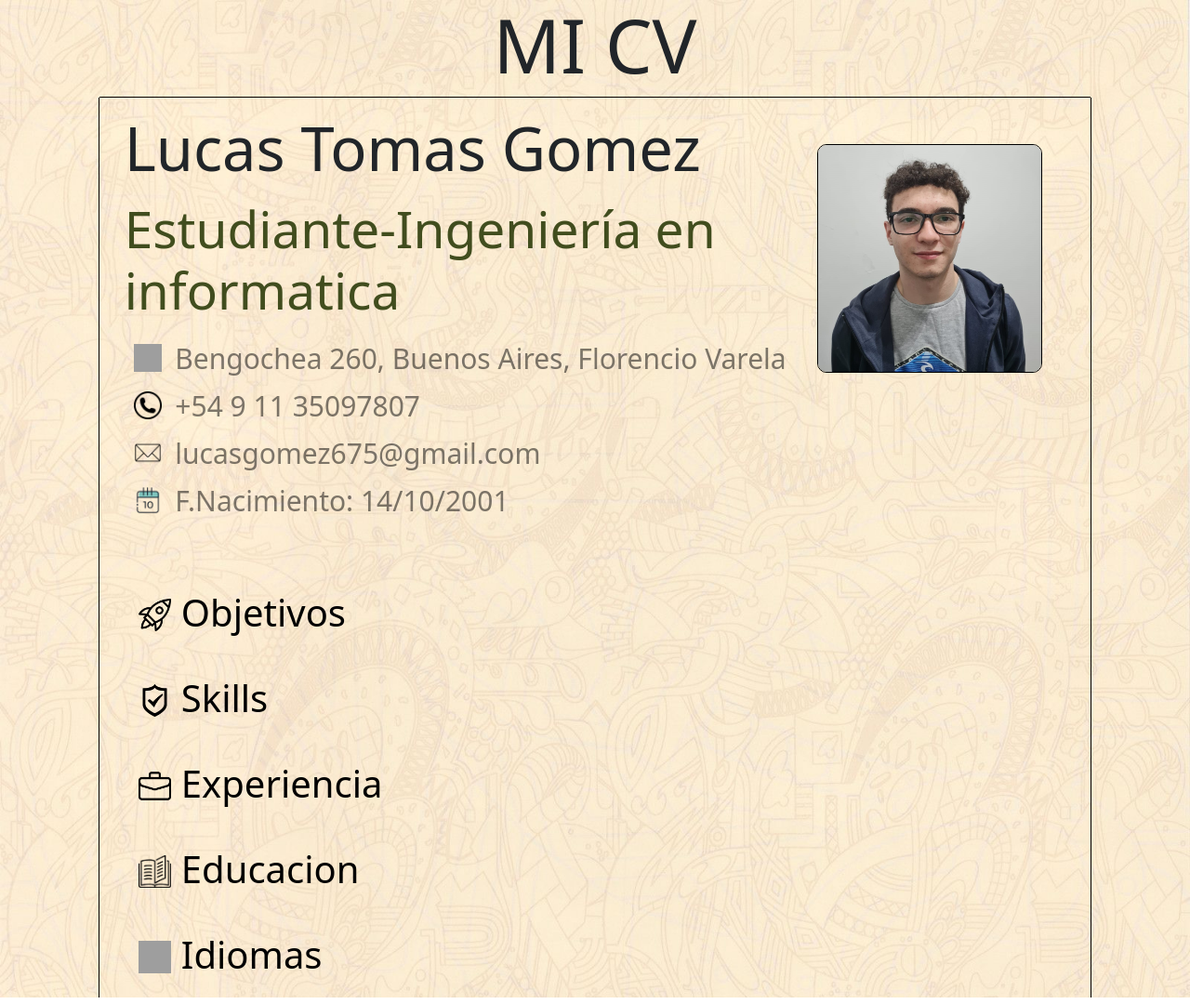
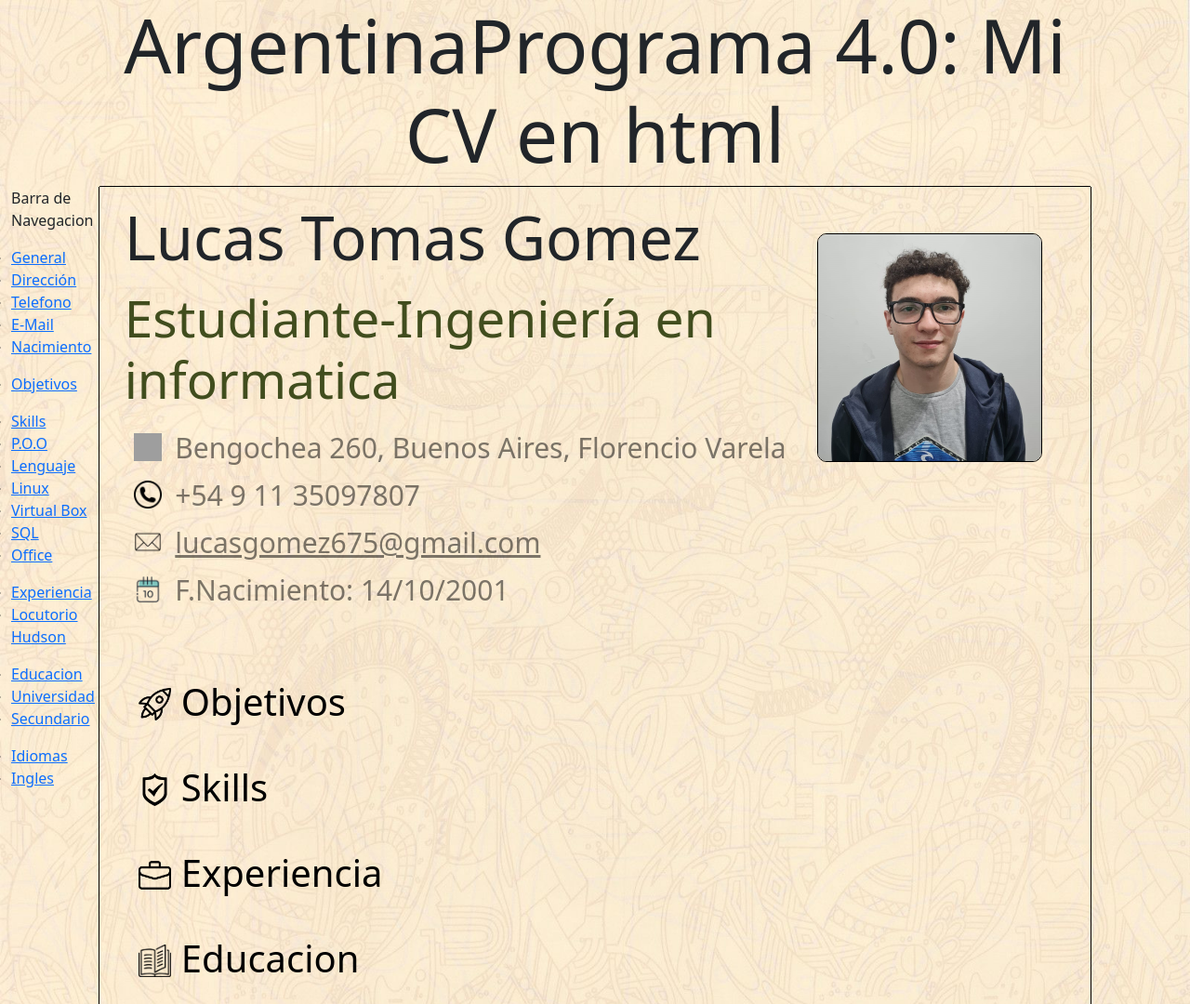
Before and after one commit to Lucasgomez14/arg-prom-4.0-frontend, a plain HTML site: page Arg.Prog 4.0/teoria/TrabajoEntrega/Index.html in a window 1280 px wide. Shown: the top 1080 px of the page at 93% size. Drawn offline with nearby package versions, Linux system fonts and the light colour scheme; grey boxes are pictures that could not be loaded.

Commit message:
Add files via upload

```diff
--- a/Arg.Prog 4.0/teoria/TrabajoEntrega/Index.html
+++ b/Arg.Prog 4.0/teoria/TrabajoEntrega/Index.html
@@ -4,8 +4,11 @@
         <meta charset="utf-8">
         <meta name="viewport" content="width=device-width, initial-scale=1">
         <title>Presentacion CV</title>
+        <link rel="icon" type="image/x-icon" href="https://raw.githubusercontent.com/Lucasgomez14/arg-prom-4.0-frontend/main/Arg.Prog%204.0/teoria/TrabajoEntrega/imgpngs/pngtree-vector-cv-icon-png-image_533303.ico.jpg">
         <link href="https://cdn.jsdelivr.net/npm/bootstrap@5.3.0-alpha1/dist/css/bootstrap.min.css" rel="stylesheet" integrity="sha384-GLhlTQ8iRABdZLl6O3oVMWSktQOp6b7In1Zl3/Jr59b6EGGoI1aFkw7cmDA6j6gD" crossorigin="anonymous">
         <link rel="stylesheet" type="text/css" href="complementos/estilos.css" />
+        <link rel="preconnect" href="https://fonts.googleapis.com">
+        <link rel="preconnect" href="https://fonts.gstatic.com" crossorigin>
     </head>
 <!-- Para realizar este proyecto decidí utilizar el framework Bootstrap V 5.3 para obtener
      algunas facilidades y mejoras de cara a la presentación del trabajo.
@@ -14,17 +17,78 @@
             <!-- Zona de Arriba de todo -->
 
         <div class="row">
-            <div class="col-1"></div>
+            <div class="col-1">
+            </div>
             <div class="col-10" id="lateralCentral">
-                <h1 id="tituloCV">MI CV</h1>
+                <h1 id="tituloCV">ArgentinaPrograma 4.0: Mi CV en html</h1>
             </div>
-            <div class="col-1"></div>
+            <div class="col-1">
+
+            </div>
         </div>
         <div class="row">
 
             <!-- Margen izquierdo -->
 
-            <div class="col-1" id="lateralesIzquierdos"> </div>
+            <div class="col-1" id="lateralesIzquierdos">
+
+                <!-- Barra de navegación -->
+                <nav>
+                    <div class="row">
+
+                        <p class="navegacion">Barra de Navegacion</p>
+
+                        <ul type="circle" class="navegacion">
+
+                            <!-- General -->
+                            <li><a href="#titulo">General</a></li>
+
+                            <!-- Datos Generales -->
+                            <li><a href="#textoParaIconitos">Dirección</a></li>
+                            <li><a href="#textoParaIconitos">Telefono</a></li>
+                            <li><a href="#textoParaIconitos">E-Mail</a></li>
+                            <li><a href="#textoParaIconitos">Nacimiento</a></li>
+                        </ul>
+
+                        <!-- Objetivos -->
+                        <ul type="circle" class="navegacion">
+                            <li><a href="#objetivos">Objetivos</a></li>
+                        </ul>
+
+                        <!-- Skills -->
+                        <ul type="circle" class="navegacion">
+                            <li><a href="#skills">Skills</a></li>
+                            <li><a href="#skills">P.O.O</a></li>
+                            <li><a href="#skills">Lenguaje</a></li>
+                            <li><a href="#skills">Linux</a></li>
+                            <li><a href="#skills">Virtual Box</a></li>
+                            <li><a href="#skills">SQL</a></li>
+                            <li><a href="#skills">Office</a></li>
+                        </ul>
+
+                        <!-- Experiencia -->
+                        <ul type="circle" class="navegacion">
+                            <li><a href="#experiencia">Experiencia</a></li>
+                            <li><a href="#experiencia">Locutorio Hudson</a></li>
+                        </ul>
+
+                        <!-- Educacion -->
+                        <ul type="circle" class="navegacion">
+                            <li><a href="#educacion">Educacion</a></li>
+                            <li><a href="#educacion">Universidad</a></li>
+                            <li><a href="#educacion">Secundario</a></li>
+                        </ul>
+
+                        <!-- Idiomas -->
+                        <ul type="circle" class="navegacion">
+                            <li><a href="#idioma">Idiomas</a></li>
+                            <li><a href="#idioma">Ingles</a></li>
+                        </ul>
+                    </div>
+
+                </nav>
+                <!-- Fin Barra de navegación -->
+            </div>
 
             <!-- todo el cuerpo del proyecto -->
 
@@ -80,8 +144,10 @@
                                         <img src="https://raw.githubusercontent.com/Lucasgomez14/arg-prom-4.0-frontend/main/Arg.Prog%204.0/teoria/TrabajoEntrega/imgpngs/email.png" class="iconitosPrincipales" id="iconitos" float: left;>
                                     </div>
                                     <div class="col-11">
-                                        <p class="textoIconitos" id="textoParaIconitos">lucasgomez675@gmail.com</p>
+                                        <!-- <p class="textoIconitos" id="textoParaIconitos" href = "mailto: lucasgomez675@gmail.com"> lucasgomez675@gmail.com</p> -->
+                                        <a class="textoIconitos" id="textoParaIconitos" href = "mailto: lucasgomez675@gmail.com"> lucasgomez675@gmail.com</a>
                                     </div>
+
                                 </div>
 
                                 <div class="row">
@@ -112,7 +178,7 @@
                     <div class="col-8">
                         <button class="acordeon" id="botonesTransparentes" style="overflow:visible;">
                             <img src="https://raw.githubusercontent.com/Lucasgomez14/arg-prom-4.0-frontend/main/Arg.Prog%204.0/teoria/TrabajoEntrega/imgpngs/objetivos.png" class="iconitosSubtitulos" float: left;>
-                                <h3 class="subtitulos">Objetivos</h3>
+                                <h3 class="subtitulos" id="objetivos">Objetivos</h3>
                         </button>
                         <div class="panel">
                             <div>
@@ -139,7 +205,7 @@
                     <!-- Skills -->
                     <button class="acordeon" id="botonesTransparentes">
                         <img src="https://raw.githubusercontent.com/Lucasgomez14/arg-prom-4.0-frontend/main/Arg.Prog%204.0/teoria/TrabajoEntrega/imgpngs/skills.png" class="iconitosSubtitulos" float: left;>
-                        <h3 class="subtitulos">Skills</h3>
+                        <h3 class="subtitulos" id="skills">Skills</h3>
                     </button>
                         <div class="panel">
 
@@ -152,7 +218,7 @@
                                 <img src="https://raw.githubusercontent.com/Lucasgomez14/arg-prom-4.0-frontend/main/Arg.Prog%204.0/teoria/TrabajoEntrega/imgpngs/tilde.png" class="iconitosSkills"" id="iconitos"float: left;>
                                 </div>
                                 <div class="col-11">
-                                <span class="listaspan" id="textoParaIconitos">Programación Orientada a objetos</span>
+                                <span class="listaspan textoParaIconitos" id="poo">Programación Orientada a objetos</span>
                                 </div>
                             </div>
 
@@ -163,7 +229,7 @@
                                 <img src="https://raw.githubusercontent.com/Lucasgomez14/arg-prom-4.0-frontend/main/Arg.Prog%204.0/teoria/TrabajoEntrega/imgpngs/tilde.png" class="iconitosSkills"" id="iconitos"float: left;>
                                 </div>
                                 <div class="col-11">
-                                <span class="listaspan" id="textoParaIconitos">Lenguajes de programación: C#, Python, JavaScript, Html, Css</span>
+                                <span class="listaspan textoParaIconitos">Lenguajes de programación: C#, Python, JavaScript, Html, Css</span>
                                 </div>
                             </div>
 
@@ -174,7 +240,7 @@
                                 <img src="https://raw.githubusercontent.com/Lucasgomez14/arg-prom-4.0-frontend/main/Arg.Prog%204.0/teoria/TrabajoEntrega/imgpngs/tilde.png" class="iconitosSkills"" id="iconitos" float: left;>
                                 </div>
                                 <div class="col-11">
-                                <span class="listaspan" id="textoParaIconitos">Linux básico</span>
+                                <span class="listaspan textoParaIconitos">Linux básico</span>
                                 </div>
                             </div>
 
@@ -185,7 +251,7 @@
                                 <img src="https://raw.githubusercontent.com/Lucasgomez14/arg-prom-4.0-frontend/main/Arg.Prog%204.0/teoria/TrabajoEntrega/imgpngs/tilde.png" class="iconitosSkills"" id="iconitos" float: left;>
                                 </div>
                                 <div class="col-11">
-                                <span class="listaspan" id="textoParaIconitos">Virtual Box</span>
+                                <span class="listaspan textoParaIconitos">Virtual Box</span>
                                 </div>
                             </div>
 
@@ -196,7 +262,7 @@
                                 <img src="https://raw.githubusercontent.com/Lucasgomez14/arg-prom-4.0-frontend/main/Arg.Prog%204.0/teoria/TrabajoEntrega/imgpngs/tilde.png" class="iconitosSkills"" id="iconitos" float: left;>
                                 </div>
                                 <div class="col-11">
-                                <span class="listaspan" id="textoParaIconitos">MySQL</span>
+                                <span class="listaspan textoParaIconitos">MySQL</span>
                                 </div>
                             </div>
 
@@ -207,7 +273,7 @@
                                 <img src="https://raw.githubusercontent.com/Lucasgomez14/arg-prom-4.0-frontend/main/Arg.Prog%204.0/teoria/TrabajoEntrega/imgpngs/tilde.png" class="iconitosSkills" id="iconitos" float: left;>
                                 </div>
                                 <div class="col-11">
-                                <span class="listaspan" id="textoParaIconitos">Microsoft Office: Word, Excel y Powerpoint</span>
+                                <span class="listaspan textoParaIconitos">Microsoft Office: Word, Excel y Powerpoint</span>
                                 </div>
                             </div>
 
@@ -219,7 +285,7 @@
 
                     <button class="acordeon" id="botonesTransparentes">
                         <img src="https://raw.githubusercontent.com/Lucasgomez14/arg-prom-4.0-frontend/main/Arg.Prog%204.0/teoria/TrabajoEntrega/imgpngs/experiencia.png" class="iconitosSubtitulos" float: left;>
-                        <h3 class="subtitulos">Experiencia</h3>
+                        <h3 class="subtitulos" id="experiencia">Experiencia</h3>
                     </button>
                     <div class="panel">
 
@@ -243,7 +309,7 @@
                                 <img src="https://raw.githubusercontent.com/Lucasgomez14/arg-prom-4.0-frontend/main/Arg.Prog%204.0/teoria/TrabajoEntrega/imgpngs/experienciaTrabajo.png" class="iconitosSkills" id="iconitos" float: left;>
                             </div>
                             <div class="col-11">
-                                <span class="listaspan" id="textoParaIconitos">Atencion al cliente</span>
+                                <span class="listaspan textoParaIconitos">Atencion al cliente</span>
                             </div>
                         </div>
                         <div class="row">
@@ -251,7 +317,7 @@
                                 <img src="https://raw.githubusercontent.com/Lucasgomez14/arg-prom-4.0-frontend/main/Arg.Prog%204.0/teoria/TrabajoEntrega/imgpngs/experienciaTrabajo.png" class="iconitosSkills" id="iconitos" float: left;>
                             </div>
                             <div class="col-11">
-                                <span class="listaspan" id="textoParaIconitos">Cobranza de servicios</span>
+                                <span class="listaspan textoParaIconitos">Cobranza de servicios</span>
                             </div>
                         </div>
                         <div class="row">
@@ -259,7 +325,7 @@
                                 <img src="https://raw.githubusercontent.com/Lucasgomez14/arg-prom-4.0-frontend/main/Arg.Prog%204.0/teoria/TrabajoEntrega/imgpngs/experienciaTrabajo.png" class="iconitosSkills" id="iconitos" float: left;>
                             </div>
                             <div class="col-11">
-                                <span class="listaspan" id="textoParaIconitos">Venta de articulos</span>
+                                <span class="listaspan textoParaIconitos">Venta de articulos</span>
                             </div>
                         </div>
 
@@ -280,7 +346,7 @@
 
                     <button class="acordeon" id="botonesTransparentes">
                         <img src="https://raw.githubusercontent.com/Lucasgomez14/arg-prom-4.0-frontend/main/Arg.Prog%204.0/teoria/TrabajoEntrega/imgpngs/libro.png" class="iconitosSubtitulos" float: left;>
-                        <h3 class="subtitulos">Educacion</h3>
+                        <h3 class="subtitulos" id="educacion">Educacion</h3>
                     </button>
                     <div class="panel">
                         <div style="margin-top: 10px">
@@ -293,7 +359,7 @@
                                         <img src="https://raw.githubusercontent.com/Lucasgomez14/arg-prom-4.0-frontend/main/Arg.Prog%204.0/teoria/TrabajoEntrega/imgpngs/universidad.png" class="iconitosSkills" id="iconitos" float: left;>
                                     </div>
                                     <div class="col-11">
-                                        <h5 class="h5Educacion" id="textoParaIconitos">Ingeniería en informática (Univesitario)</h5>
+                                        <h5 class="h5Educacion textoParaIconitos">Ingeniería en informática (Univesitario)</h5>
                                     </div>
 
                                 </div>
@@ -316,7 +382,7 @@
                                         <img src="https://raw.githubusercontent.com/Lucasgomez14/arg-prom-4.0-frontend/main/Arg.Prog%204.0/teoria/TrabajoEntrega/imgpngs/secundario.png" class="iconitosSkills" id="iconitos" float: left;>
                                     </div>
                                     <div class="col-11">
-                                        <h5 class="h5Educacion" id="textoParaIconitos">Bachiller en artes visuales (Secundario)</h5>
+                                        <h5 class="h5Educacion textoParaIconitos">Bachiller en artes visuales (Secundario)</h5>
                                     </div>
 
                                 </div>
@@ -336,7 +402,7 @@
 
                     <button class="acordeon" id="botonesTransparentes">
                         <img src="https://raw.githubusercontent.com/Lucasgomez14/arg-prom-4.0-frontend/main/Arg.Prog%204.0/teoria/TrabajoEntrega/imgpngs/idioma.png" class="iconitosSubtitulos" float: left;>
-                        <h3 class="subtitulos">Idiomas</h3>
+                        <h3 class="subtitulos" id="idioma">Idiomas</h3>
                     </button>
                     <div class="panel">
                         <div style="margin-top: 10px">
@@ -345,7 +411,7 @@
                                     <img src="https://raw.githubusercontent.com/Lucasgomez14/arg-prom-4.0-frontend/main/Arg.Prog%204.0/teoria/TrabajoEntrega/imgpngs/ingles.png" class="iconitosSkills" id="iconitos" float: left;>
                                 </div>
                                 <div class="col-11">
-                                    <h5 class="h5Educacion" id="textoParaIconitos">Nivel de Inglés:</h5>
+                                    <h5 class="h5Educacion textoParaIconitos">Nivel de Inglés:</h5>
                                 </div>
 
                             </div>
@@ -356,6 +422,7 @@
                     </div>
 
                 <!-- Fin Main del proyecto-->
+                <!-- Fin del cuerpo del proyecto -->
                 </main>
             </div>
 
@@ -366,4 +433,5 @@
         <script src="complementos/functions.js"> </script>
         <script src="https://cdn.jsdelivr.net/npm/bootstrap@5.3.0-alpha1/dist/js/bootstrap.bundle.min.js" integrity="sha384-w76AqPfDkMBDXo30jS1Sgez6pr3x5MlQ1ZAGC+nuZB+EYdgRZgiwxhTBTkF7CXvN" crossorigin="anonymous"></script>
     </body>
+
 </html>
```
